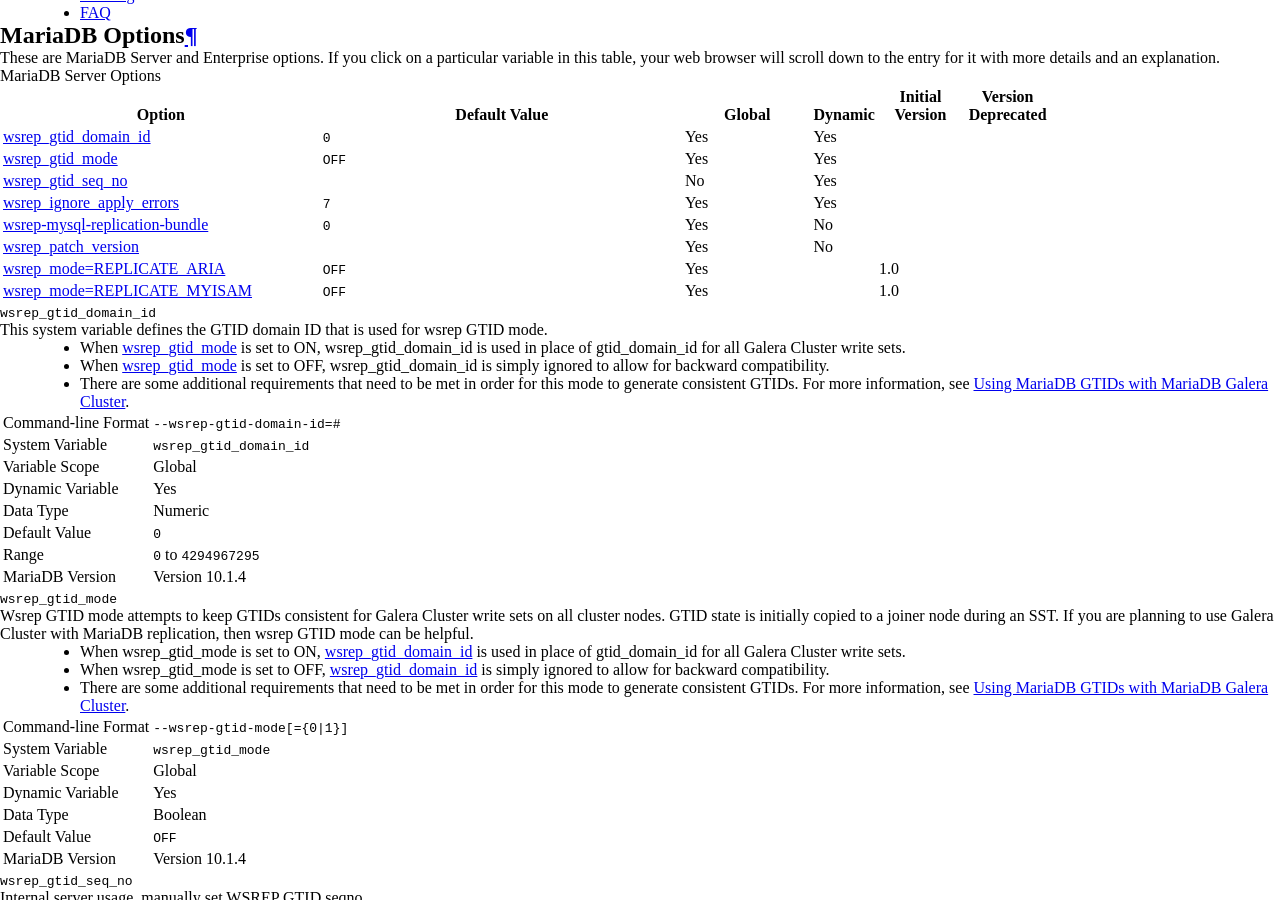
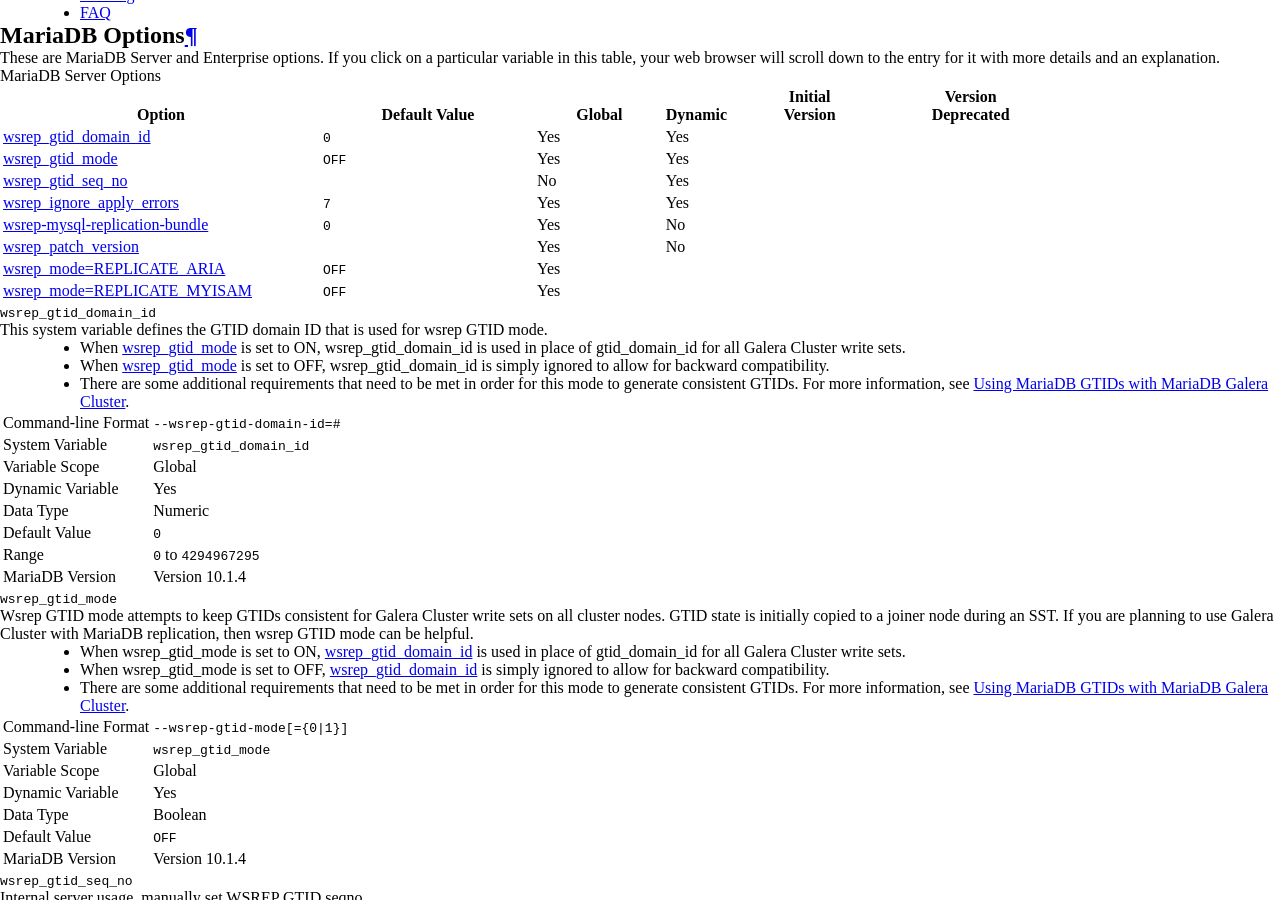
Before and after one commit to codership/documentation, a Sphinx documentation site: the page built from galeracluster/source/documentation/mariadb-options.rst, in a window 1280 px wide and 900 px high, scrolled down 374 px. Built offline with Sphinx 7.4.7, drawn with Linux system fonts in a browser that asks for light colours; comment, search, counter and statistics services are not loaded.

Commit message:
Layout refinements made.

`````diff
--- a/galeracluster/source/documentation/mariadb-options.rst
+++ b/galeracluster/source/documentation/mariadb-options.rst
@@ -24,7 +24,7 @@
       .. cssclass:: sub-links
 
          - :doc:`Training Courses <../training/courses/index>`
-		 - :doc:`Tutorial Articles <../training/tutorials/index>`
+         - :doc:`Tutorial Articles <../training/tutorials/index>`
          - :doc:`Training Videos <../training/videos/index>`
 
       - :doc:`FAQ <../faq>`
@@ -77,8 +77,8 @@ These are MariaDB Server and Enterprise options. If you click on a particular va
    ":ref:`wsrep_ignore_apply_errors <wsrep_ignore_apply_errors>`", "``7``", "Yes", "Yes", "", ""
    ":ref:`wsrep-mysql-replication-bundle <wsrep-mysql-replication-bundle>`", "``0``", "Yes", "No", "", ""
    ":ref:`wsrep_patch_version <wsrep_patch_version>`", "````", "Yes", "No", "", ""
-   ":ref:`wsrep_mode=REPLICATE_ARIA <wsrep_mode_replicate_aria>`", "``OFF``", "Yes", "", "1.0", ""
-   ":ref:`wsrep_mode=REPLICATE_MYISAM <wsrep_mode_replicate_myisam>`", "``OFF``", "Yes", "", "1.0", ""
+   ":ref:`wsrep_mode=REPLICATE_ARIA <wsrep_mode_replicate_aria>`", "``OFF``", "Yes", "", "", ""
+   ":ref:`wsrep_mode=REPLICATE_MYISAM <wsrep_mode_replicate_myisam>`", "``OFF``", "Yes", "", "", ""
 
 
 .. _`wsrep_gtid_domain_id`:
--- a/galeracluster/source/documentation/mysql-wsrep-options.rst
+++ b/galeracluster/source/documentation/mysql-wsrep-options.rst
@@ -24,7 +24,7 @@
       .. cssclass:: sub-links
 
          - :doc:`Training Courses <../training/courses/index>`
-		 - :doc:`Tutorial Articles <../training/tutorials/index>`
+         - :doc:`Tutorial Articles <../training/tutorials/index>`
          - :doc:`Training Videos <../training/videos/index>`
 
       - :doc:`FAQ <../faq>`
`````
Also changed, not shown: other parts of galeracluster/source/documentation/mariadb-options.rst (+1 -1 lines).
